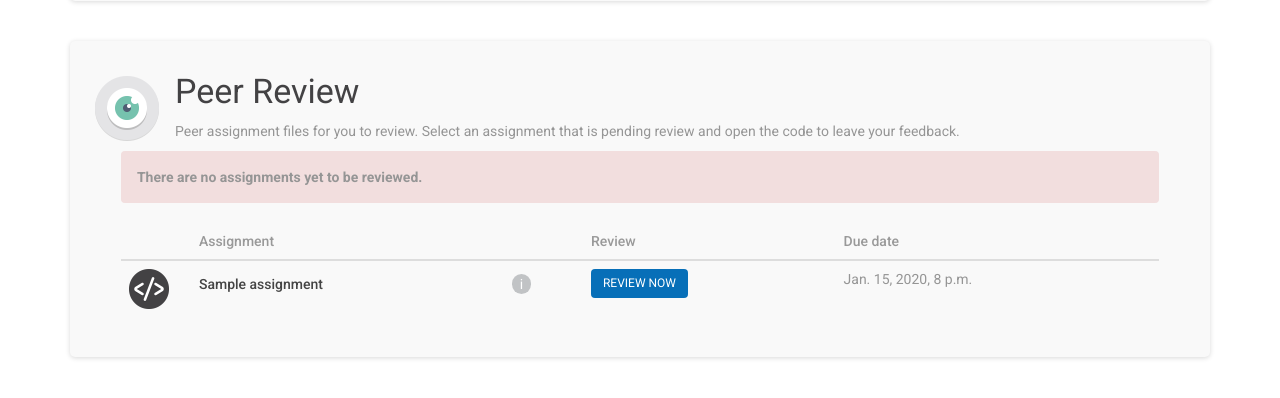
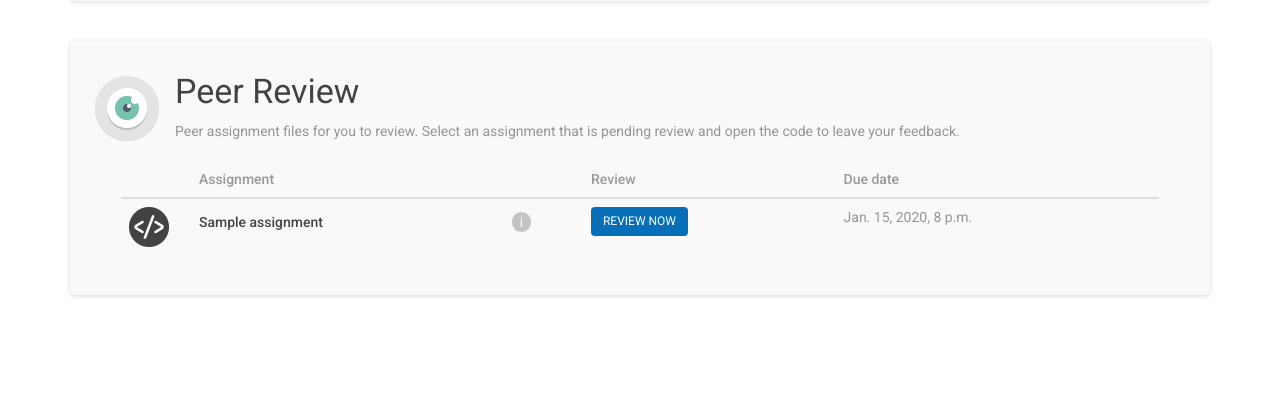
Before and after one commit to eyeofthetiger/codereview, a Django app: template review/templates/review/index.html in a window 1280 px wide. Shown: the part 337-735 px from the top of the page. Run offline with Django 3.2, Linux system fonts and the light colour scheme; the template is opened without the code that fills it: values that come from a table or form of the project are taken from there, others are empty; tables that the repository leaves empty hold one stand-in row (values such as "Sample post"); parts of the project's set-up code (start-up, migrations or seed data) failed here and were passed over; some libraries are stand-ins or nearby versions.

Commit message:
Added check for assigned reviews in index

```diff
--- a/review/templates/review/index.html
+++ b/review/templates/review/index.html
@@ -73,7 +73,9 @@
 		</div>
 
 		<div class="container container-md">
-			<p class="alert bg-danger"><strong>There are no assignments yet to be reviewed.</strong></p>
+			{% if not assigned_reviews %}
+				<p class="alert bg-danger"><strong>You have no assignments that need to be reviewed.</strong></p>
+			{% else %}
 				<table class="table table-hover">
 					<thead>
 						<th width="70"></th>
@@ -101,6 +103,7 @@
 						{% endfor %}
 					</tbody>
 				</table>
+			{% endif %}
 		</div>
 	</section>
 
```
Lines whose indentation alone changed are shown as unchanged.
